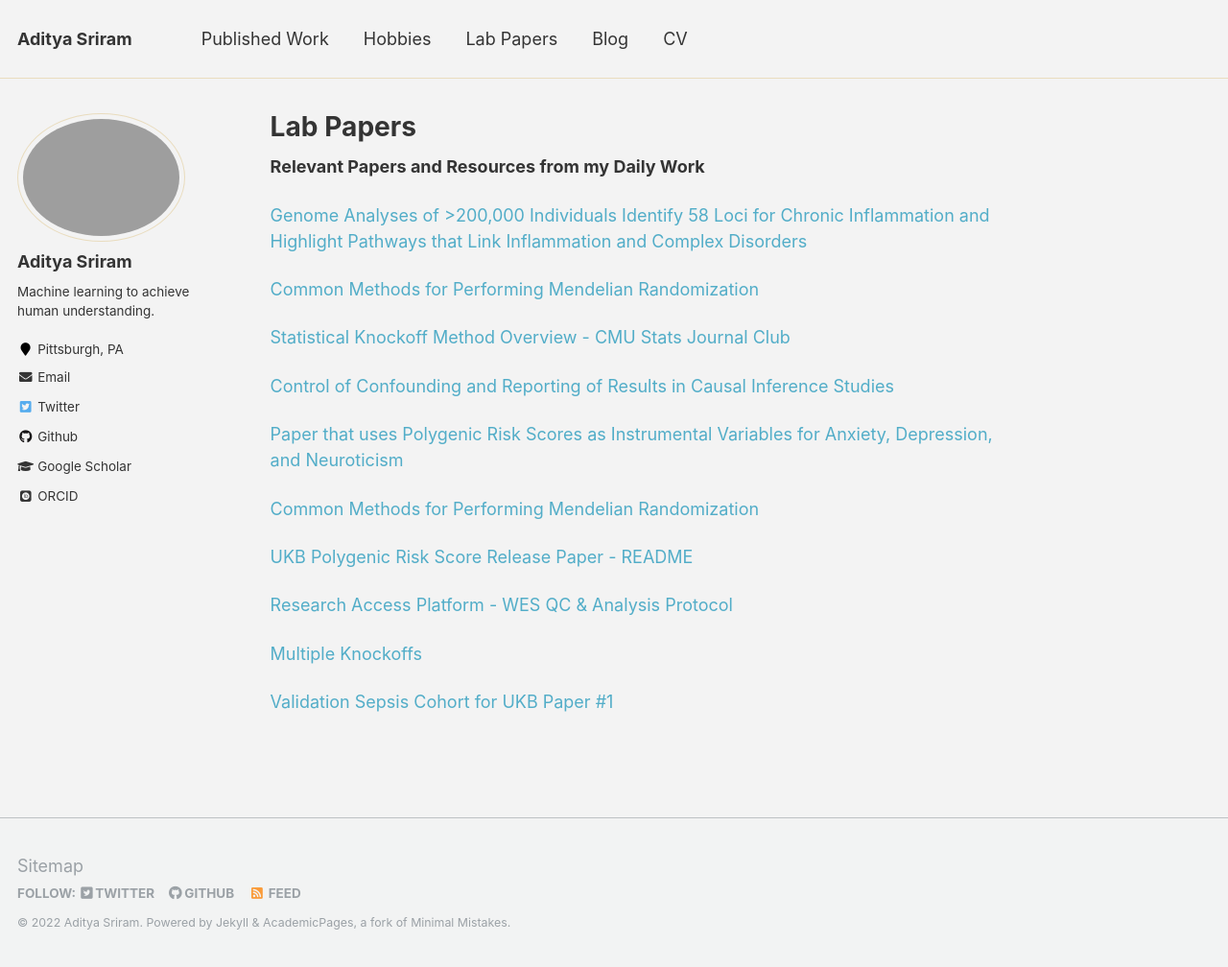
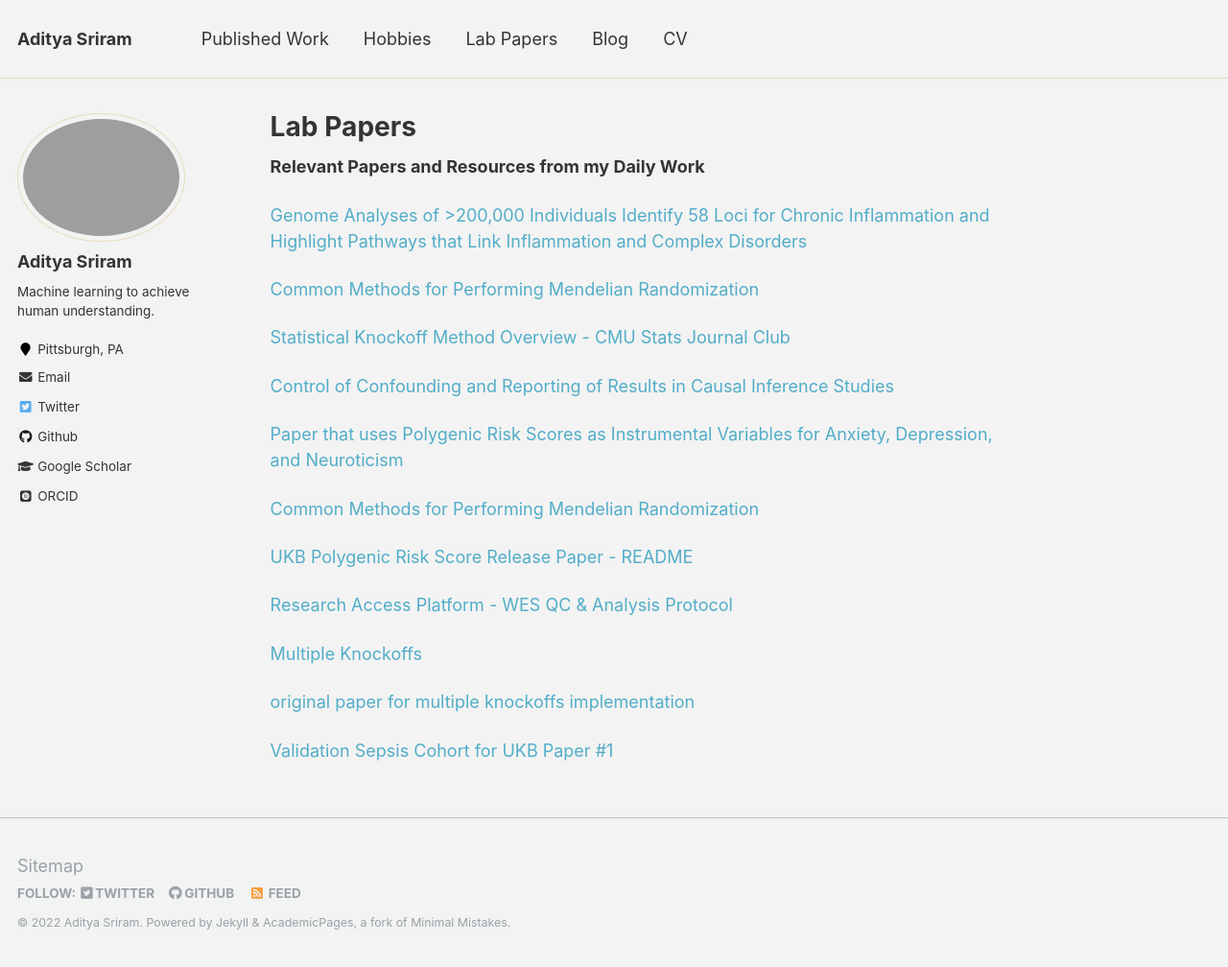
Before and after one commit to ads303/ads303.github.io, a Jekyll site: the page built from _pages/papers.md, in a window 1280 px wide and 1008 px high. Shown: the whole window at 96% size. Built offline with Jekyll 4.4.1, drawn with Linux system fonts in a browser that asks for light colours; some web fonts are replaced.

Commit message:
Update papers.md

```diff
--- a/_pages/papers.md
+++ b/_pages/papers.md
@@ -27,4 +27,6 @@ redirect_from:
 
 [Multiple Knockoffs](https://www.pnas.org/doi/full/10.1073/pnas.2105191118)
 
+[original paper for multiple knockoffs implementation](https://arxiv.org/pdf/1810.11378.pdf)
+
 [Validation Sepsis Cohort for UKB Paper #1](https://journals.plos.org/plosone/article?id=10.1371/journal.pone.0206527#sec019)
```
